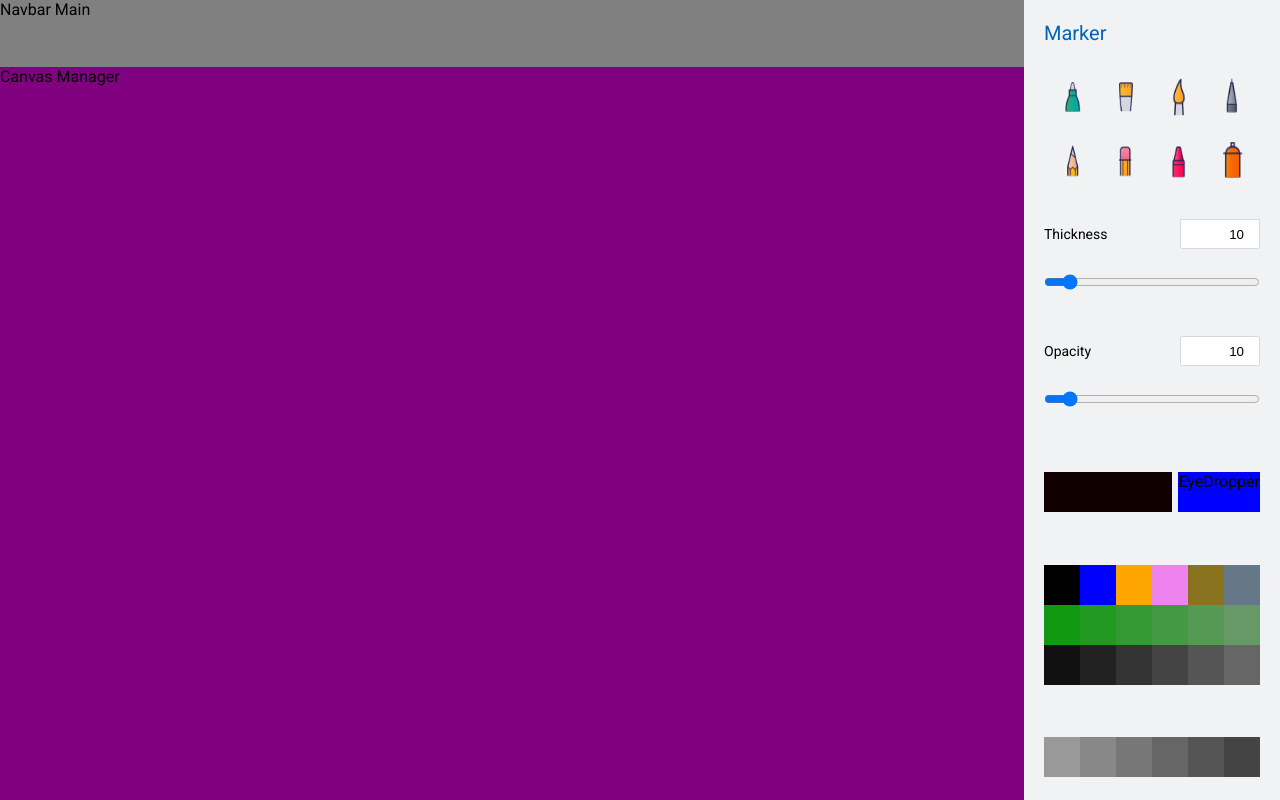
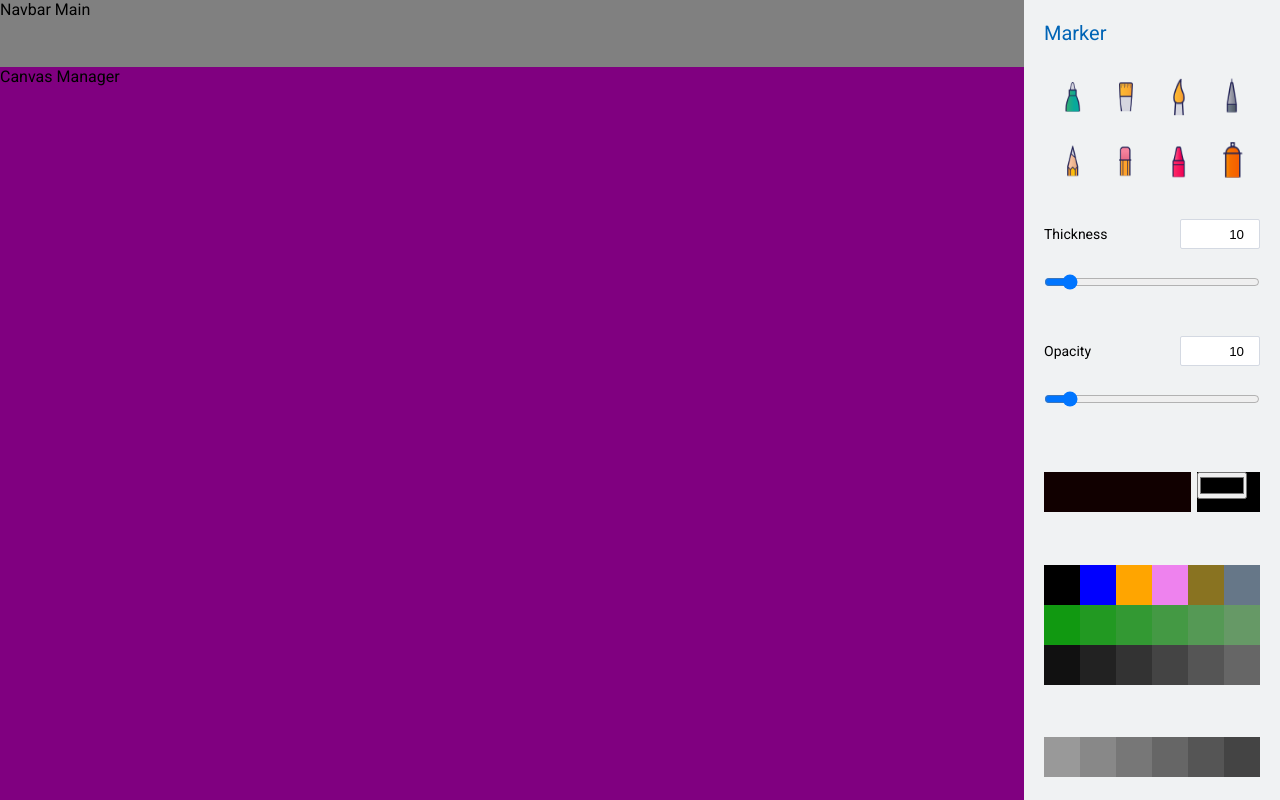
Before and after one commit to MHammadYou/paint-clone, a React (Vite) app: page / in a window 1280 px wide. Built offline with nearby package versions, Linux system fonts and the light colour scheme.

Commit message:
Added eyeDropper

```diff
--- a/src/components/colors/EyeDropper.js
+++ b/src/components/colors/EyeDropper.js
@@ -1,10 +1,22 @@
-import React from "react";
+import React, { useState } from "react";
 
 
 export default function EyeDropper() {
+
+  const [ bgColor, setBgColor ] = useState("#000");
+
+  const handleChange = e => {
+    console.log(e.target.value);
+    setBgColor(e.target.value);
+  }
+
+  const styles = {
+    backgroundColor: bgColor
+  }
+
   return (
-    <div className={"eye-dropper"}>
-      EyeDropper
+    <div className={"eye-dropper"} style={styles}>
+      <input type="color" onChange={handleChange}/>
     </div>
   )
 }
```
